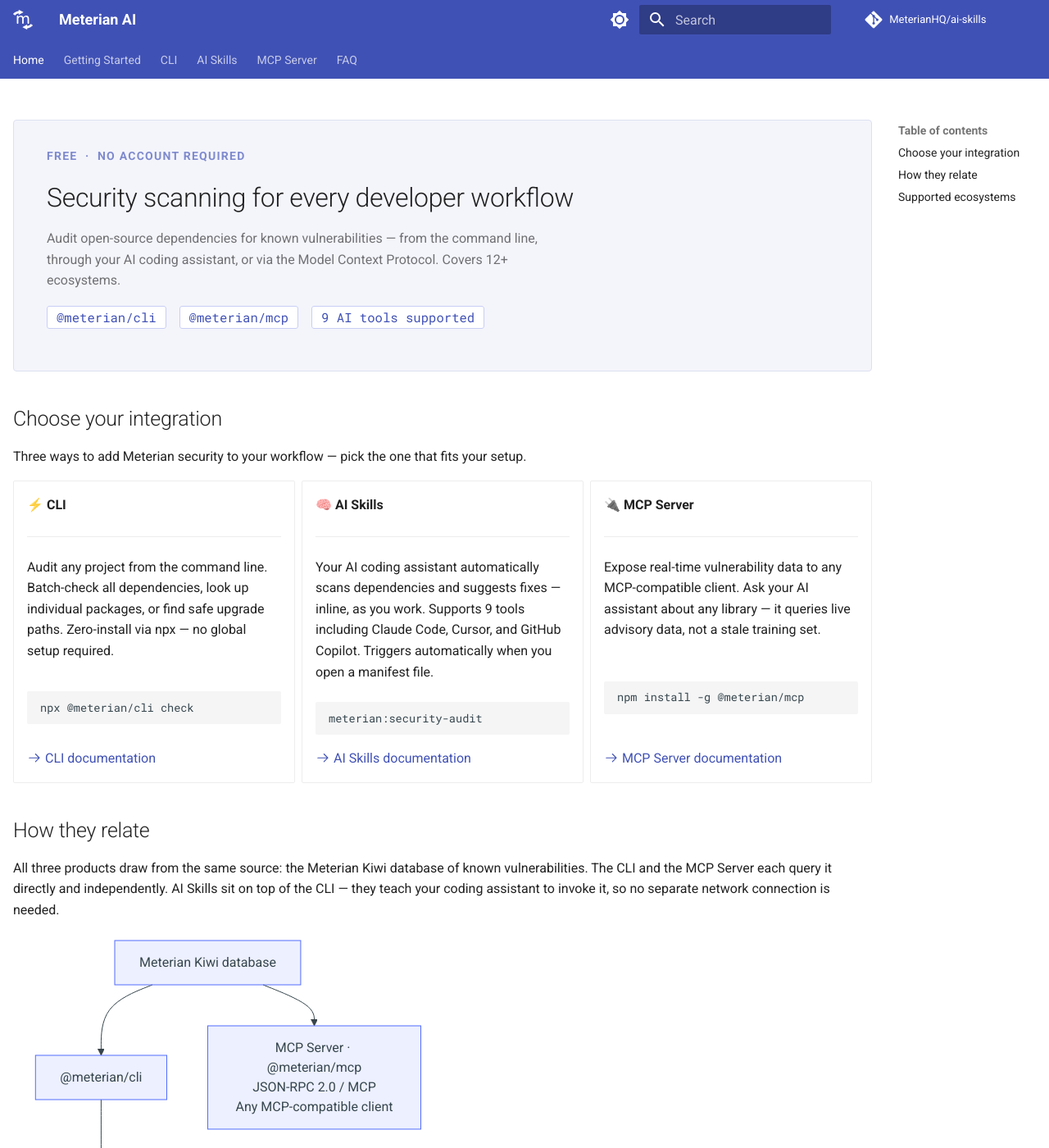
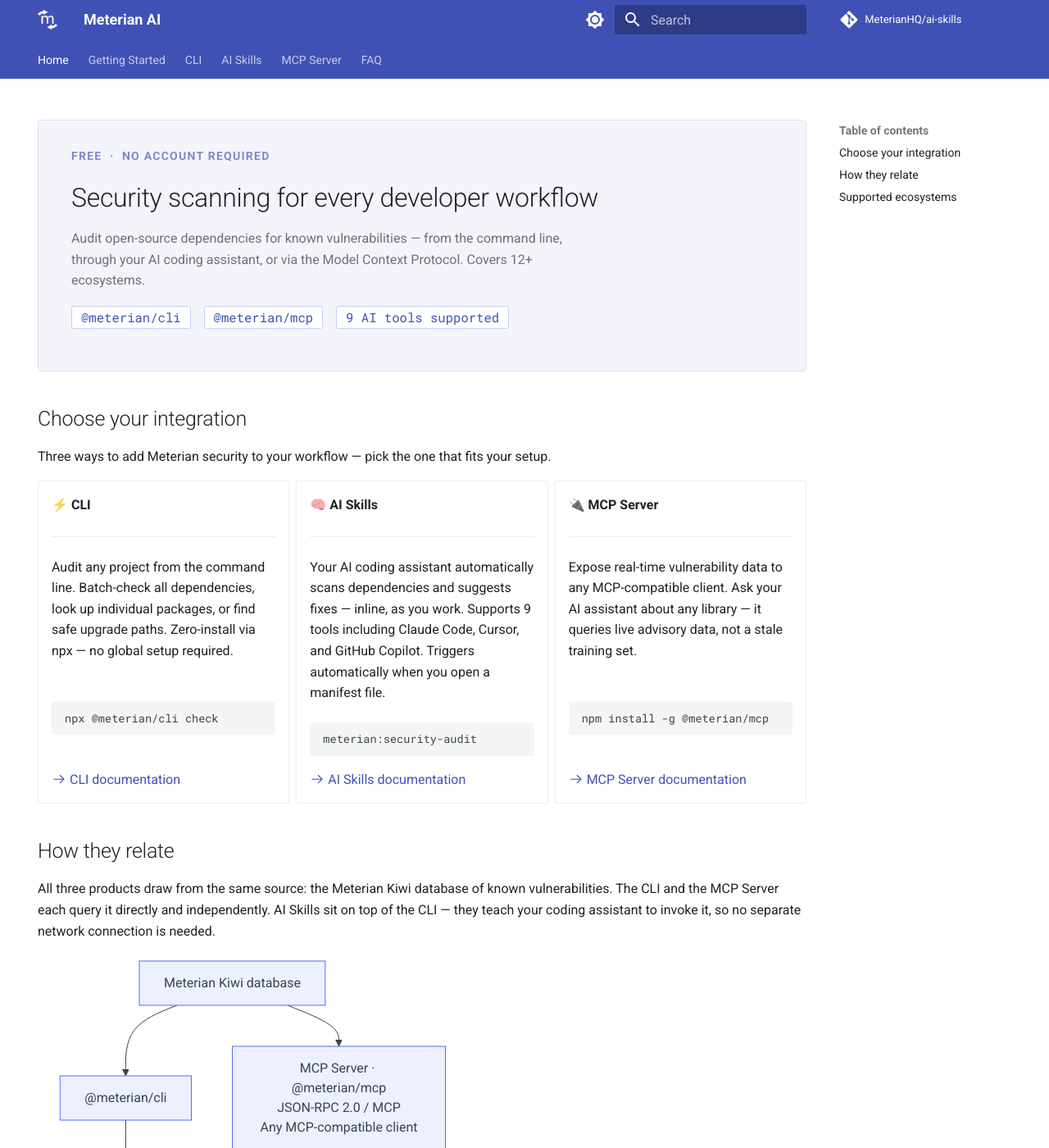
Before and after one commit to MeterianHQ/ai-skills, an MkDocs documentation site: the page built from docs/index.md, in a window 1280 px wide and 1400 px high. Shown: the whole window at 82% size. Built offline with MkDocs 1.6.1 and Material for MkDocs 9.7.7, drawn with Linux system fonts in a browser that asks for light colours; comment, search, counter and statistics services are not loaded.

Commit message:
fix(homepage): remove custom max-width to match vscode/jetbrains sites
The 75rem override was added to fit 3-column cards alongside both sidebars.
Now that the homepage hides the left nav, Material's default 61rem matches
the other two sites and looks consistent in the iframe shell.

Co-Authored-By: Claude Sonnet 4.6 <noreply@anthropic.com>

```diff
--- a/docs/stylesheets/extra.css
+++ b/docs/stylesheets/extra.css
@@ -82,25 +82,6 @@
   border-color: hsla(var(--md-hue),15%,28%,1);
 }
 
-/* ── Wider overall layout ── */
-/* Material default is 61rem — widen it so content has more room */
-.md-grid {
-  max-width: 75rem;
-}
-
-/* Narrow the nav sidebar (Material hardcodes 12.1rem) */
-@media screen and (min-width: 76.25em) {
-  .md-sidebar {
-    width: 10rem;
-  }
-  /* Adjust content inner margin to match narrower sidebars */
-  [dir=ltr] .md-sidebar--primary:not([hidden]) ~ .md-content > .md-content__inner {
-    margin-left: 0.8rem;
-  }
-  [dir=ltr] .md-sidebar--secondary:not([hidden]) ~ .md-content > .md-content__inner {
-    margin-right: 0.8rem;
-  }
-}
 
 /* ── Homepage product cards — 3 equal columns, aligned content ── */
 .grid.products {
```
